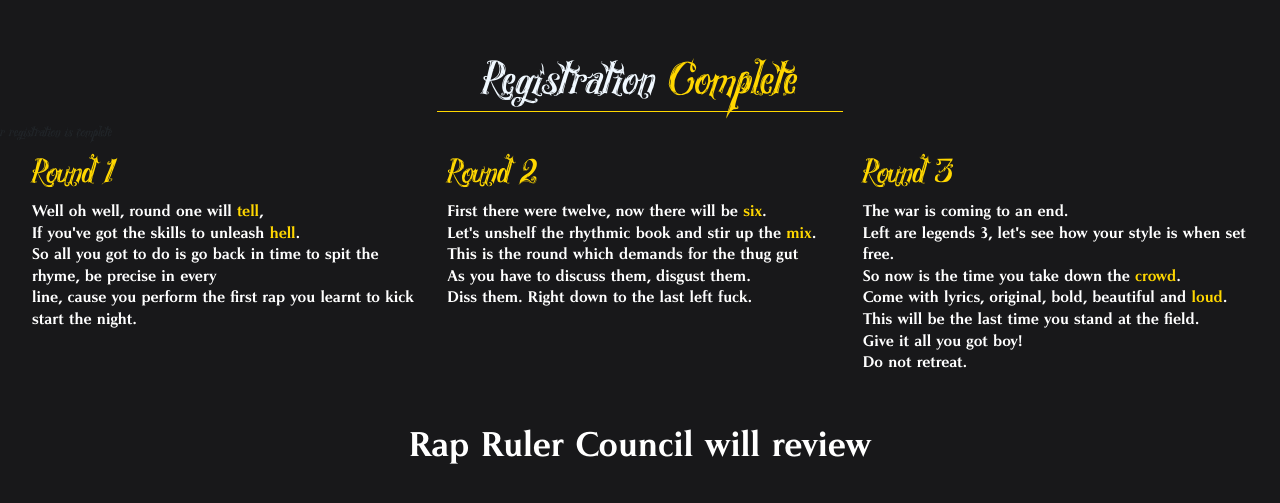
After one commit to avaakash/rrod, a Django app: page /round-details in a window 1280 px wide. The commit adds this page. Shown: the top 503 px of the page. Run offline with Django 3.2, Linux system fonts and the light colour scheme; some libraries are stand-ins or nearby versions.

Commit message:
kaafi edits

```diff
--- a/rrod/settings.py
+++ b/rrod/settings.py
@@ -25,7 +25,7 @@ SECRET_KEY = '$dyn@4f5wn!9b7wb-6=46pvigjwa-!dakk0skbnz2pmd63@#o@'
 # SECURITY WARNING: don't run with debug turned on in production!
 DEBUG = True
 
-ALLOWED_HOSTS = []
+ALLOWED_HOSTS = ['http://avaakash.pythonanywhere.com','127.0.0.1']
 
 
 # Application definition
@@ -127,5 +127,3 @@ STATICFILES_DIRS = [
 
 MEDIA_URL = "/media/"
 MEDIA_ROOT = os.path.join(BASE_DIR,'media')
-
-WSGI_APPLICATION = 'rrod.wsgi.application'
--- a/rrod/urls.py
+++ b/rrod/urls.py
@@ -15,7 +15,7 @@ Including another URLconf
 """
 from django.contrib import admin
 from django.urls import path
-from shloka.views import home, rapper_registration,audience_registration,success
+from shloka.views import home, rapper_registration,audience_registration,success,round_details
 
 urlpatterns = [
     path('admin/', admin.site.urls),
@@ -23,4 +23,5 @@ urlpatterns = [
     path('rapper-register',rapper_registration,name='rapper'),
     path('audience-register',audience_registration,name='audience'),
     path('success',success,name='success'),
+    path('round-details',round_details,name='rounds'),
 ]
--- a/shloka/templates/include/base.html
+++ b/shloka/templates/include/base.html
@@ -10,7 +10,7 @@
   <meta name="author" content="">
   <title>{% block title %}{% endblock %}</title>
 
-  <link rel="stylesheet" href="https://stackpath.bootstrapcdn.com/bootstrap/4.3.1/css/bootstrap.min.css" integrity="sha384-ggOyR0iXCbMQv3Xipma34MD+dH/1fQ784/j6cY/iJTQUOhcWr7x9JvoRxT2MZw1T" crossorigin="anonymous">
+  <link rel="stylesheet" href="{% static 'css/bootstrap.min.css' %}">
   <link rel="stylesheet" href="{% static 'css/style.css' %}">
   <link href="https://fonts.googleapis.com/css?family=Special+Elite&display=swap" rel="stylesheet">
 </head>
--- a/shloka/templates/registration_form_rapper.html
+++ b/shloka/templates/registration_form_rapper.html
@@ -53,9 +53,9 @@
 
 <section class="text-center" style="background-color: black;">
         <div class="row">
-            <div class="col-4"><button type="button" class="btn btn-ins" style="color: blanchedalmond; background-color: rgb(255, 166, 0); font-family: pom; margin-top: 1rem;"><i class="fab fa-instagram pr-1"></i> Instagram: TheWriteOrder</button></div>
+            <div class="col-4"><a href="https://instagram.com/thewriteorder" target="blank"><button type="button" class="btn btn-ins" style="color: blanchedalmond; background-color: rgb(255, 166, 0); font-family: pom; margin-top: 1rem;"><i class="fab fa-instagram pr-1"></i> Instagram: TheWriteOrder</button></a></div>
             <div class="col-4 text-center"><img class="footlogo text-center" src="{% static 'img/thewriteorderlogo.png' %}" alt="twr-logo" /></div>
-            <div class="col-4"><button type="button" class="btn btn-ins" style="color: blanchedalmond; background-color: rgb(255, 166, 0); font-family: pom; margin-top: 1rem;"><i class="fab fa-instagram pr-1"></i> Instagram: YAYAYTIPAREKH</button></div>
+            <div class="col-4"><a href="https://instagram.com/yayatiparekh" target="blank"><button type="button" class="btn btn-ins" style="color: blanchedalmond; background-color: rgb(255, 166, 0); font-family: pom; margin-top: 1rem;"><i class="fab fa-instagram pr-1"></i> Instagram: YAYATIPAREKH</button></a></div>
         </div>
     </section>
 
--- /dev/null
+++ b/shloka/templates/round-details.html
@@ -0,0 +1,59 @@
+{% extends 'include/base.html' %}
+{% load widget_tweaks %}
+{% load static %}
+{% block title %}Thanks for Registering{% endblock %}
+
+{% block body %}
+
+
+
+<div class="row">
+    <div class="col-4"></div>
+    <div class="col-4">
+        <h1 class="text-center formhead" style="border-bottom: 1px solid gold;">Registration<span style="color: gold;">
+                Complete</span></h1>
+    </div>
+</div>
+<div class="row">
+    <span class="">Your registration is complete </span>
+</div>
+<div class="row">
+    <div class="col-12 round-div">
+        <div style="float: left;" class="col-md-4">
+            <span class="round-header">Round 1</span>
+
+            <p>Well oh well, round one will <span class="round-rhyme">tell</span>,<br />
+                If you've got the skills to unleash <span class="round-rhyme">hell</span>.<br />
+                So all you got to do is go back in time to spit the rhyme, be precise in every<br />
+                line, cause you perform the first rap you learnt to kick start the night.<br />
+            </p>
+        </div>
+        <div style="float: left;" class="col-md-4">
+            <span class="round-header">Round 2</span>
+
+            <p>First there were twelve, now there will be <span class="round-rhyme">six</span>.<br />
+                Let's unshelf the rhythmic book and stir up the <span class="round-rhyme">mix</span>.<br />
+                This is the round which demands for the thug gut<br />
+                As you have to discuss them, disgust them.<br />
+                Diss them. Right down to the last left fuck.<br />
+            </p>
+        </div>
+        <div style="float: right;" class="col-md-4">
+            <span class="round-header">Round 3</span>
+
+            <p>The war is coming to an end.<br />
+                Left are legends 3, let's see how your style is when set free.<br />
+                So now is the time you take down the <span class="round-rhyme">crowd</span>.<br />
+                Come with lyrics, original, bold, beautiful and <span class="round-rhyme">loud</span>.<br />
+                This will be the last time you stand at the field.<br />
+                Give it all you got boy!<br />
+                Do not retreat.<br />
+            </p>
+        </div>
+    </div>
+</div>
+<div class="row justify-content-center">
+    <span class="footer-text">Rap Ruler Council will review<span>
+</div>
+
+{% endblock %}
--- a/shloka/views.py
+++ b/shloka/views.py
@@ -1,20 +1,24 @@
 from django.shortcuts import render, redirect
 from .forms import RapperForm, AudienceForm
-# Create your views here.
-
-
+# Create your views here
 def home(request):
-    return render(request, 'home.html')
-
+    return render(request,'home.html')
 
 def success(request):
-    return(request, 'success.html')
+    return render(request,'success.html')
+
+def round_details(request):
+    #if not request.session.get('form-submitted', False):
+        #return redirect('home')
+    #else:
+    return render(request,'round-details.html')
 
 def rapper_registration(request):
     form = RapperForm()
     if request.method == 'POST':
         form = RapperForm(request.POST)
         if form.is_valid():
+            request.session['form-submitted'] = True
             user = form.save()
             pk = user.pk
             return redirect(success)
--- a/static/css/style.css
+++ b/static/css/style.css
@@ -129,3 +129,29 @@ padding-right: 1rem; }
 label {
     color: gold;
 }
+.round-div {
+    font-family: pom ;
+    color: white;
+    padding-left:2rem ;
+    padding-right: 2rem;
+}
+.round-header {
+    font-family: rap;
+    font-size: 2.4rem;
+    color: gold;
+}
+
+.round-rhyme {
+    color: gold;
+}
+
+.round-div p {
+    font-size: 0.9rem;
+}
+
+.footer-text {
+    color: white;
+    font-size: 2rem;
+    font-family: pom;
+    padding-top: 2rem;
+}
```
Also changed, not shown: shloka/templates/registration_form_audience.html (+6 -6 lines), shloka/templates/success.html (+19 -4 lines), static/img/reg_art.png (added).
